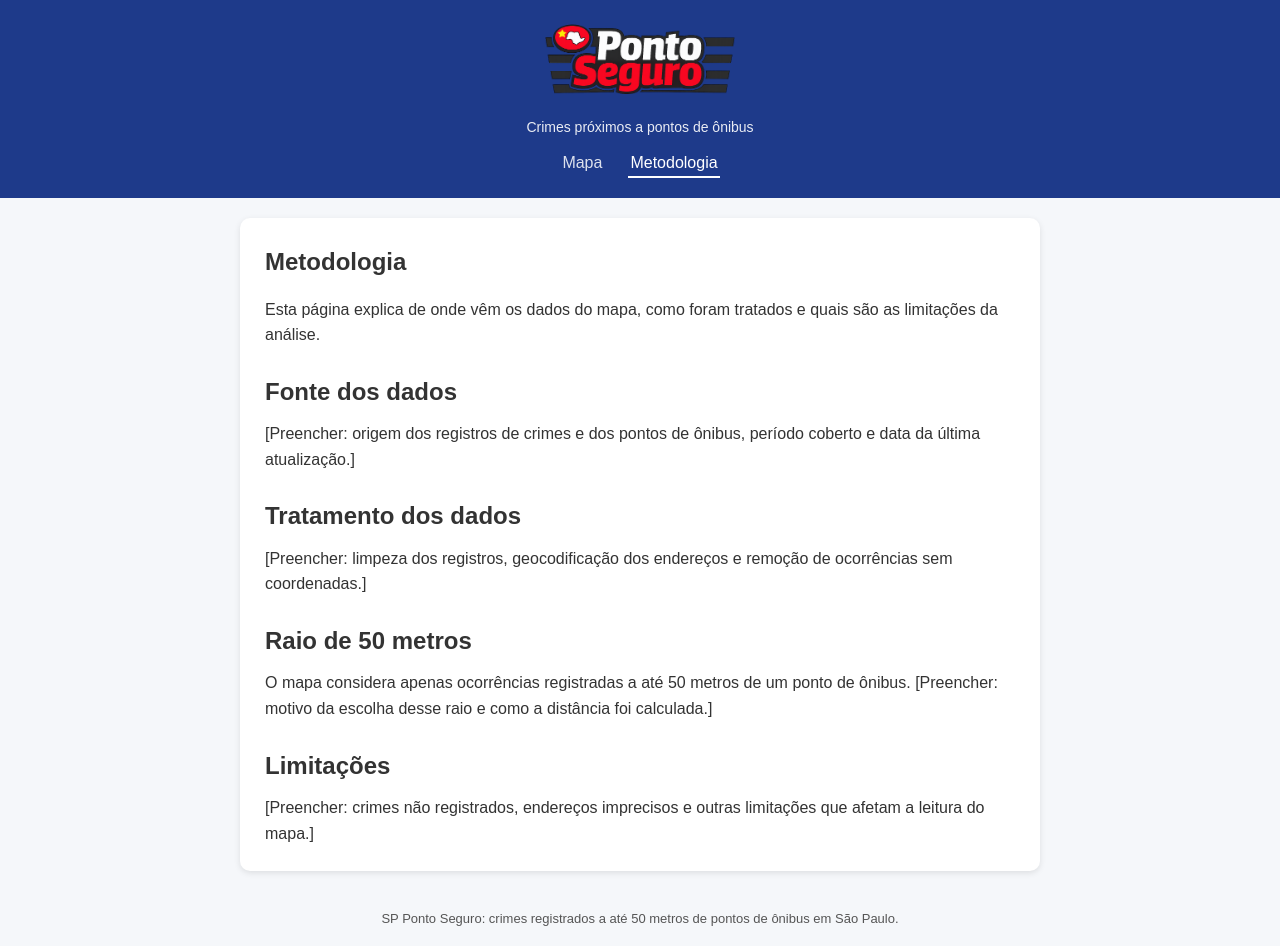
After one commit to MarcosIyama/sp-ponto-seguro, a Flask app: page /metodologia in a window 1280 px wide. The commit adds this page. Run offline with Flask 3, Linux system fonts and the light colour scheme.

Commit message:
Adiciona base.html, menu, rodapé e página de metodologia

```diff
--- a/backend/app.py
+++ b/backend/app.py
@@ -12,10 +12,20 @@ app = Flask(__name__,
             static_folder=os.path.join(PROJECT_ROOT, "frontend", "static"))
 CORS(app)
 
+
 @app.route("/")
 def home():
     # Renderiza o index.html
     return render_template("index.html")
+
+
+# =========================
+# PÁGINAS
+# =========================
+@app.route("/metodologia")
+def metodologia():
+    return render_template("metodologia.html")
+
 
 # =========================
 # API - CRIMES
@@ -29,9 +39,11 @@ def get_crimes():
         dados = df.to_dict(orient="records")
         print(f"Crimes enviados: {len(dados)}")
         return jsonify(dados)
+
     except Exception as e:
         print("Erro API crimes:", e)
         return jsonify({"erro": str(e)}), 500
+
 
 # =========================
 # API - PONTOS DE ÔNIBUS
@@ -41,6 +53,7 @@ def pontos_onibus():
     caminho_geojson = os.path.join(PROJECT_ROOT, "database", "geo", "ponto_onibus_corrigido.geojson")
     return send_file(caminho_geojson)
 
+
 # =========================
 # TESTE API
 # =========================
@@ -48,6 +61,7 @@ def pontos_onibus():
 def status():
     return jsonify({"status": "API funcionando"})
 
+
 # =========================
 # RODAR SERVIDOR
 # =========================
--- a/frontend/static/style.css
+++ b/frontend/static/style.css
@@ -23,6 +23,10 @@ header {
     text-align: center;
 }
 
+header a {
+    text-decoration: none;
+}
+
 header .logo {
     display: block;
     margin: 0 auto 20px auto; /* centraliza e dá espaço abaixo */
@@ -36,6 +40,39 @@ header p {
 }
 
 /* =========================
+   MENU
+========================= */
+.menu {
+    display: flex;
+    justify-content: center;
+    flex-wrap: wrap;
+    gap: 8px 24px;
+    margin-top: 15px;
+}
+
+.menu a {
+    color: white;
+    opacity: 0.85;
+    padding: 4px 2px;
+    border-bottom: 2px solid transparent;
+}
+
+.menu a:hover,
+.menu a.ativo {
+    opacity: 1;
+    border-bottom-color: white;
+}
+
+/* =========================
+   FOCO VISÍVEL (teclado)
+========================= */
+a:focus-visible,
+select:focus-visible {
+    outline: 3px solid #f59e0b;
+    outline-offset: 2px;
+}
+
+/* =========================
    CONTROLES (FILTRO)
 ========================= */
 .controles {
@@ -43,10 +80,8 @@ header p {
     justify-content: center;
     align-items: center;
     gap: 10px;
-
     margin: 20px auto;
     padding: 10px;
-
     background-color: white;
     width: fit-content;
     border-radius: 8px;
@@ -67,13 +102,11 @@ header p {
    MAPA (CRÍTICO)
 ========================= */
 #map {
-    height: 600px;   /* ESSENCIAL */
+    height: 600px; /* ESSENCIAL */
     width: 90%;
     margin: 0 auto;
-
     border-radius: 10px;
     overflow: hidden;
-
     box-shadow: 0 4px 10px rgba(0,0,0,0.15);
 }
 
@@ -92,7 +125,6 @@ main {
     width: 90%;
     margin: 20px auto;
     padding: 20px;
-
     border-radius: 10px;
     box-shadow: 0 2px 6px rgba(0,0,0,0.1);
 }
@@ -103,6 +135,39 @@ main {
 
 .info p {
     line-height: 1.5;
+}
+
+/* =========================
+   PÁGINAS DE TEXTO
+   (ex.: metodologia)
+========================= */
+.pagina {
+    background-color: white;
+    width: 90%;
+    max-width: 800px;
+    margin: 20px auto;
+    padding: 25px;
+    border-radius: 10px;
+    box-shadow: 0 2px 6px rgba(0,0,0,0.1);
+    line-height: 1.6;
+}
+
+.pagina h1 {
+    margin-bottom: 15px;
+}
+
+.pagina h2 {
+    margin: 25px 0 10px;
+}
+
+/* =========================
+   RODAPÉ
+========================= */
+footer {
+    text-align: center;
+    font-size: 13px;
+    color: #555;
+    padding: 20px;
 }
 
 /* =========================
@@ -117,4 +182,9 @@ main {
     .controles {
         flex-direction: column;
     }
+
+    .pagina {
+        padding: 18px;
+    }
+
 }
--- /dev/null
+++ b/frontend/templates/base.html
@@ -0,0 +1,63 @@
+<!DOCTYPE html>
+<html lang="pt-BR">
+
+<head>
+    <meta charset="utf-8" />
+    <meta name="viewport" content="width=device-width, initial-scale=1" />
+
+    <title>{% block title %}SP Ponto Seguro{% endblock %}</title>
+    <meta name="description" content="{% block description %}Mapa de crimes próximos a pontos de ônibus em São Paulo.{% endblock %}">
+
+    <!-- CSS -->
+    <link rel="stylesheet" href="{{ url_for('static', filename='style.css') }}">
+
+    <!-- Favicon padrão -->
+    <link rel="icon" type="image/x-icon" href="{{ url_for('static', filename='favicon.ico') }}">
+
+    <!-- PNGs em diferentes tamanhos -->
+    <link rel="icon" type="image/png" sizes="96x96" href="{{ url_for('static', filename='favicon-96x96.png') }}">
+    <link rel="icon" type="image/png" sizes="192x192" href="{{ url_for('static', filename='web-app-manifest-192x192.png') }}">
+    <link rel="icon" type="image/png" sizes="512x512" href="{{ url_for('static', filename='web-app-manifest-512x512.png') }}">
+
+    <!-- Apple Touch Icon (para iOS) -->
+    <link rel="apple-touch-icon" href="{{ url_for('static', filename='apple-touch-icon.png') }}">
+
+    <!-- Manifest (para PWA) -->
+    <link rel="manifest" href="{{ url_for('static', filename='site.webmanifest') }}">
+
+    <!-- Itens extras de cada página (ex.: CSS do Leaflet) -->
+    {% block head %}{% endblock %}
+</head>
+
+<body>
+
+    <!-- HEADER -->
+    <header>
+        <a href="{{ url_for('home') }}">
+            <img src="{{ url_for('static', filename='logoMenor.png') }}" alt="SP Ponto Seguro" class="logo">
+        </a>
+        <p>Crimes próximos a pontos de ônibus</p>
+
+        <!-- MENU: adicione um link aqui a cada página nova -->
+        <nav class="menu" aria-label="Menu principal">
+            <a href="{{ url_for('home') }}" {% if request.path == '/' %}class="ativo" aria-current="page"{% endif %}>Mapa</a>
+            <a href="{{ url_for('metodologia') }}" {% if request.path == '/metodologia' %}class="ativo" aria-current="page"{% endif %}>Metodologia</a>
+        </nav>
+    </header>
+
+    <!-- CONTEÚDO -->
+    <main>
+        {% block content %}{% endblock %}
+    </main>
+
+    <!-- RODAPÉ -->
+    <footer>
+        <p>SP Ponto Seguro: crimes registrados a até 50 metros de pontos de ônibus em São Paulo.</p>
+    </footer>
+
+    <!-- Scripts de cada página -->
+    {% block scripts %}{% endblock %}
+
+</body>
+
+</html>
--- /dev/null
+++ b/frontend/templates/metodologia.html
@@ -0,0 +1,29 @@
+{% extends "base.html" %}
+
+{% block title %}Metodologia | SP Ponto Seguro{% endblock %}
+{% block description %}Como os dados do SP Ponto Seguro são obtidos, tratados e apresentados no mapa.{% endblock %}
+
+{% block content %}
+<article class="pagina">
+    <h1>Metodologia</h1>
+    <p>
+        Esta página explica de onde vêm os dados do mapa, como foram tratados
+        e quais são as limitações da análise.
+    </p>
+
+    <h2>Fonte dos dados</h2>
+    <p>[Preencher: origem dos registros de crimes e dos pontos de ônibus, período coberto e data da última atualização.]</p>
+
+    <h2>Tratamento dos dados</h2>
+    <p>[Preencher: limpeza dos registros, geocodificação dos endereços e remoção de ocorrências sem coordenadas.]</p>
+
+    <h2>Raio de 50 metros</h2>
+    <p>
+        O mapa considera apenas ocorrências registradas a até 50 metros de um ponto de ônibus.
+        [Preencher: motivo da escolha desse raio e como a distância foi calculada.]
+    </p>
+
+    <h2>Limitações</h2>
+    <p>[Preencher: crimes não registrados, endereços imprecisos e outras limitações que afetam a leitura do mapa.]</p>
+</article>
+{% endblock %}
```
Also changed, not shown: frontend/templates/index.html (+13 -42 lines).
